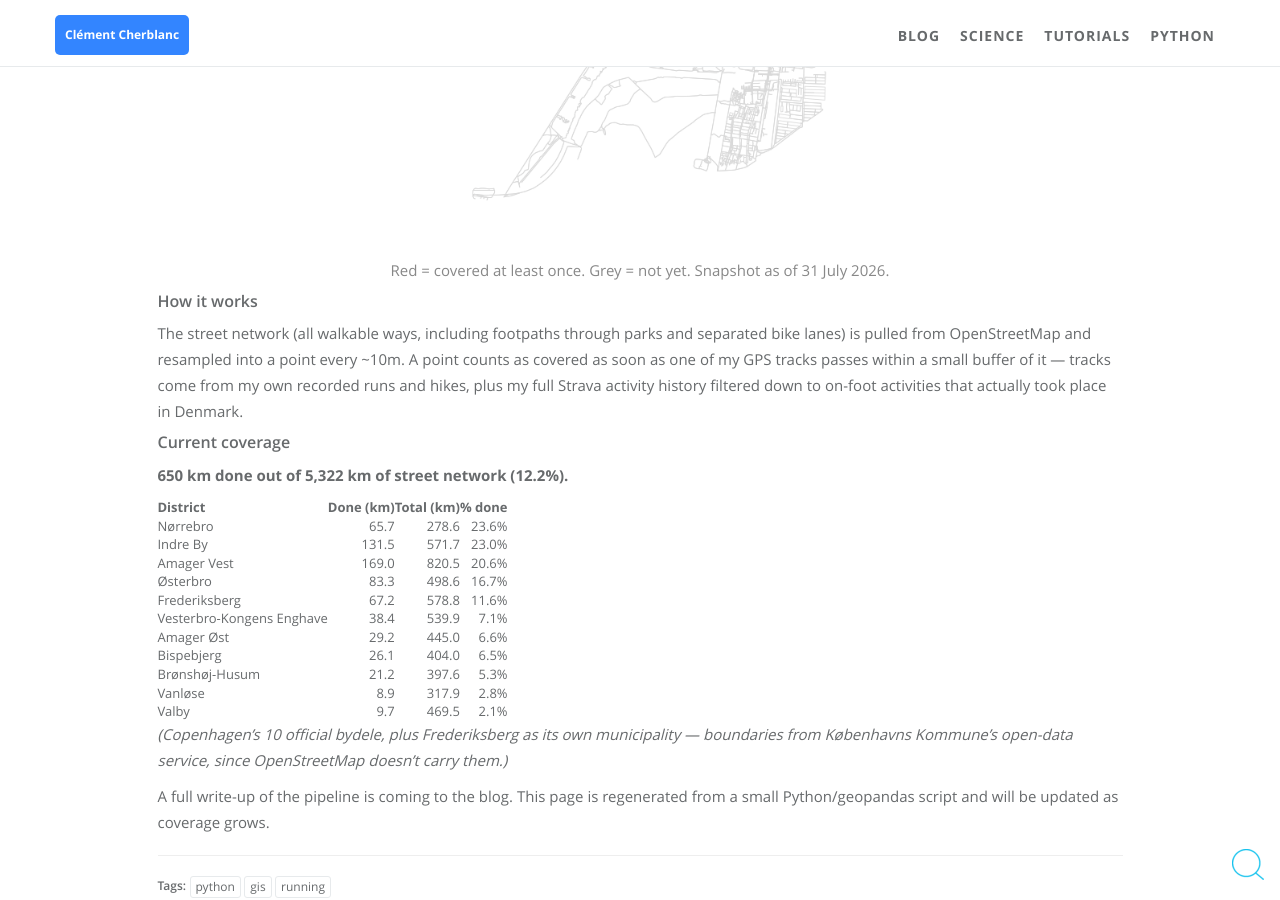
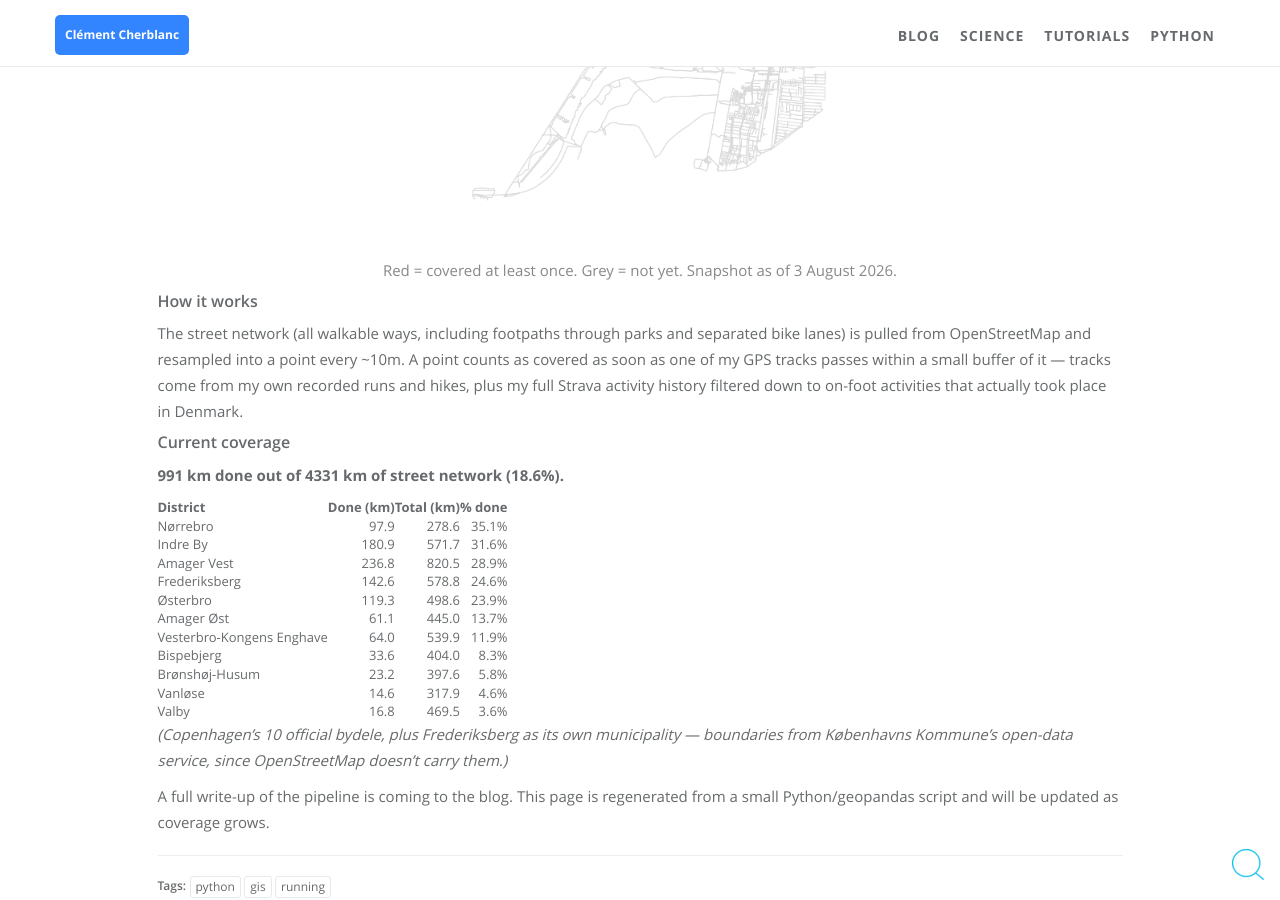
Before and after one commit to ClemAntarctica/ClemAntarctica.github.io, a Jekyll site: the page built from ES_CPH.md, in a window 1280 px wide and 900 px high, scrolled down 1397 px. Built offline with Jekyll 4.4.1, drawn with Linux system fonts in a browser that asks for light colours; comment, search, counter and statistics services are not loaded.

Commit message:
Updated ES stats.

```diff
--- a/ES_CPH.md
+++ b/ES_CPH.md
@@ -14,7 +14,7 @@ Inspired by the "every street" mapping challenge, this project tracks exactly wh
 
 <img src="{{ "/static/assets/img/landing/es_cph_coverage.png" | prepend: site.baseurl }}" width="100%">
 
-<p class="text-center text-muted">Red = covered at least once. Grey = not yet. Snapshot as of 31 July 2026.</p>
+<p class="text-center text-muted">Red = covered at least once. Grey = not yet. Snapshot as of 3 August 2026.</p>
 
 ### How it works
 
@@ -22,21 +22,21 @@ The street network (all walkable ways, including footpaths through parks and sep
 
 ### Current coverage
 
-**650 km done out of 5,322 km of street network (12.2%).**
+**991 km done out of 4331 km of street network (18.6%).**
 
 | District | Done (km) | Total (km) | % done |
 |---|---:|---:|---:|
-| Nørrebro | 65.7 | 278.6 | 23.6% |
-| Indre By | 131.5 | 571.7 | 23.0% |
-| Amager Vest | 169.0 | 820.5 | 20.6% |
-| Østerbro | 83.3 | 498.6 | 16.7% |
-| Frederiksberg | 67.2 | 578.8 | 11.6% |
-| Vesterbro-Kongens Enghave | 38.4 | 539.9 | 7.1% |
-| Amager Øst | 29.2 | 445.0 | 6.6% |
-| Bispebjerg | 26.1 | 404.0 | 6.5% |
-| Brønshøj-Husum | 21.2 | 397.6 | 5.3% |
-| Vanløse | 8.9 | 317.9 | 2.8% |
-| Valby | 9.7 | 469.5 | 2.1% |
+| Nørrebro | 97.9 | 278.6 | 35.1% |
+| Indre By | 180.9 | 571.7 | 31.6% |
+| Amager Vest | 236.8 | 820.5 | 28.9% |
+| Frederiksberg | 142.6 | 578.8 | 24.6% |
+| Østerbro | 119.3 | 498.6 | 23.9% |
+| Amager Øst | 61.1 | 445.0 | 13.7% |
+| Vesterbro-Kongens Enghave | 64.0 | 539.9 | 11.9% |
+| Bispebjerg | 33.6 | 404.0 | 8.3% |
+| Brønshøj-Husum | 23.2 | 397.6 | 5.8% |
+| Vanløse | 14.6 | 317.9 | 4.6% |
+| Valby | 16.8 | 469.5 | 3.6% |
 
 *(Copenhagen's 10 official bydele, plus Frederiksberg as its own municipality — boundaries from Københavns Kommune's open-data service, since OpenStreetMap doesn't carry them.)*
 
```
